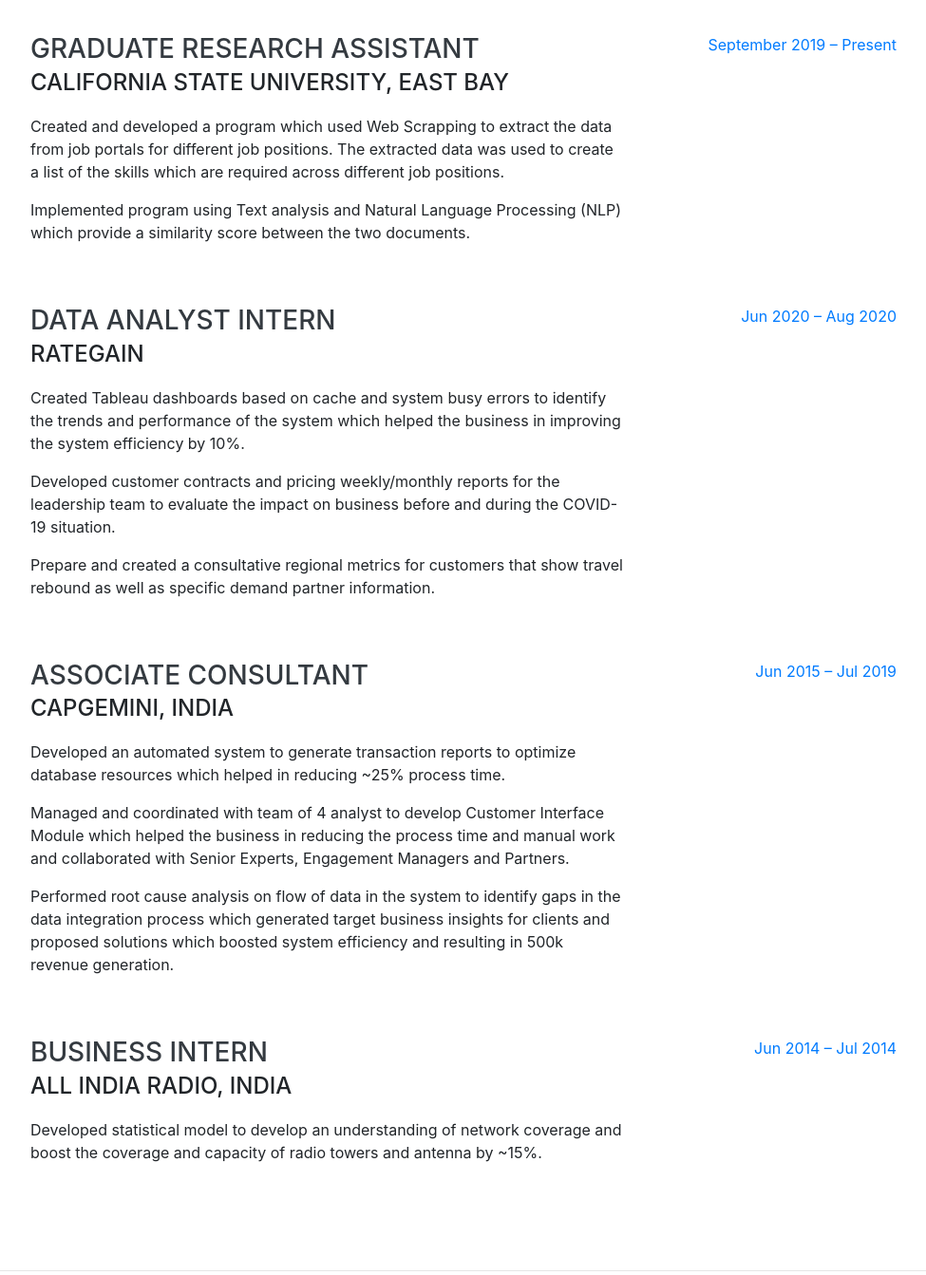
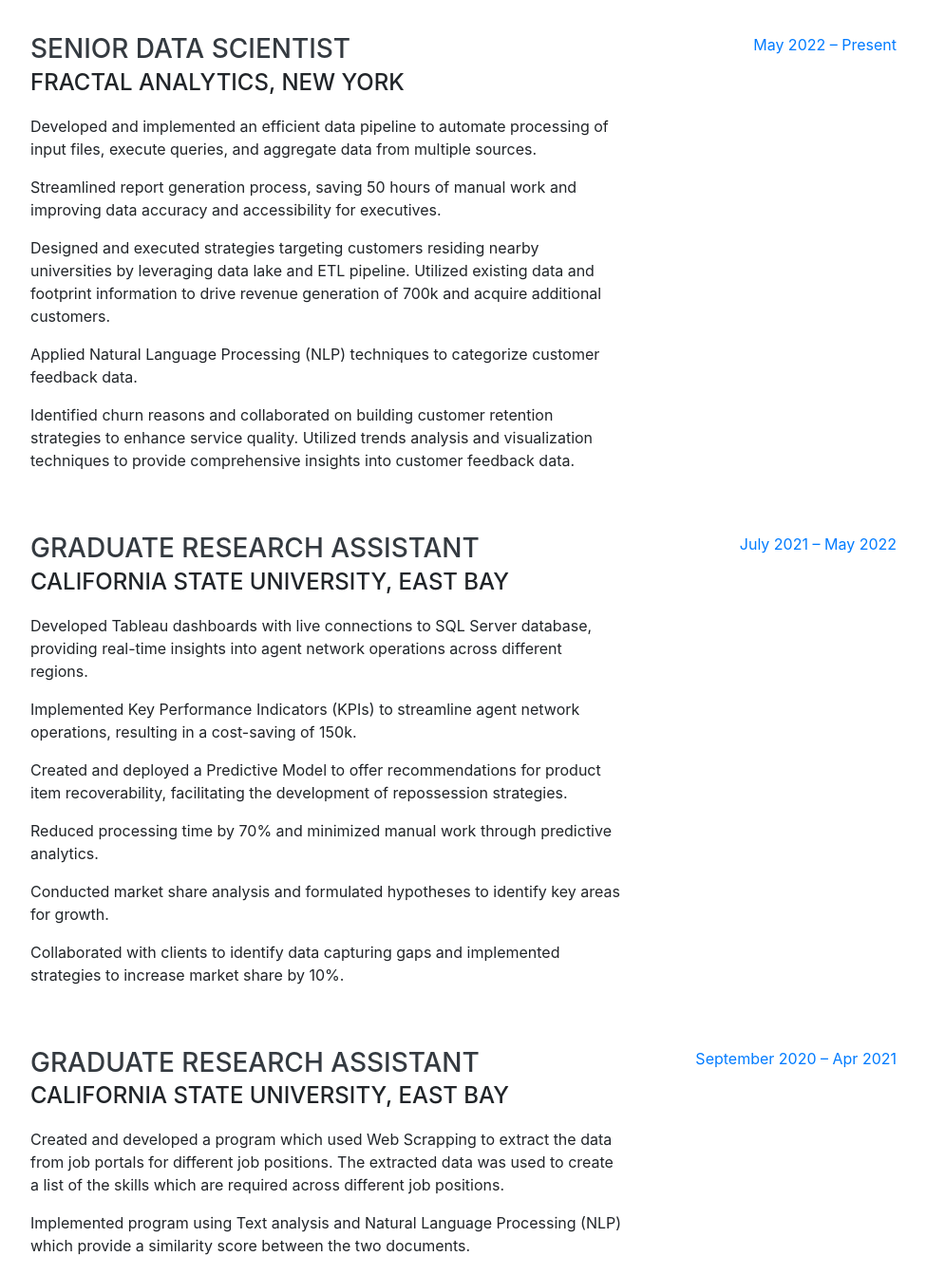
Before and after one commit to arjavkala/arjavkala.github.io, a website with bundled scripts: page index.html in a window 1280 px wide. Shown: the part 900-2243 px from the top of the page at 95% size, without its empty margins (288-1263 px from the left). Built offline with nearby package versions, Linux system fonts and the light colour scheme; a web font is replaced by a local one.

Commit message:
Add files via upload

```diff
--- a/index.html
+++ b/index.html
@@ -69,7 +69,7 @@
         <h1 class="mb-0">Arjav
           <span class="text-primary">Kala</span>
         </h1>
-        <div class="subheading mb-5">510-963-7312 | 25200 Carlos Bee Blvd Apt #268 Hayward, CA, 94542 |
+        <div class="subheading mb-5">510-963-7312 | New York |
           <a href="mailto:name@email.com">arjavk@gmail.com</a>
         </div>
         <p class="lead mb-5">Business & Data Analyst professional comfortable working cross-functionally with external and internal stakeholders and actively looking for a Full-Time opportunity. Consultant with 4 years of work experience, proficient in developing broad understanding of data and ensuring its effectiveness within the given commercial business context
@@ -99,6 +99,42 @@
 
         <div class="resume-item d-flex flex-column flex-md-row justify-content-between mb-5">
           <div class="resume-content">
+            <h3 class="mb-0">Senior Data Scientist </h3>
+            <div class="subheading mb-3">Fractal Analytics, New York </div>
+			<p>Developed and implemented an efficient data pipeline to automate processing of input files, execute queries, and aggregate data from multiple sources.</p>
+			<p>Streamlined report generation process, saving 50 hours of manual work and improving data accuracy and accessibility for executives.</p>
+			<p>Designed and executed strategies targeting customers residing nearby universities by leveraging data lake and ETL pipeline.
+			Utilized existing data and footprint information to drive revenue generation of 700k and acquire additional customers.</p>
+			<p>Applied Natural Language Processing (NLP) techniques to categorize customer feedback data.</p>
+			<p>Identified churn reasons and collaborated on building customer retention strategies to enhance service quality.
+			Utilized trends analysis and visualization techniques to provide comprehensive insights into customer feedback data.</p>
+          </div>
+          <div class="resume-date text-md-right">
+            <span class="text-primary">May 2022 – Present</span>
+          </div>
+        </div>
+
+
+        <div class="resume-item d-flex flex-column flex-md-row justify-content-between mb-5">
+          <div class="resume-content">
+            <h3 class="mb-0">Graduate Research Assistant </h3>
+            <div class="subheading mb-3">California State University, East Bay </div>
+			<p>Developed Tableau dashboards with live connections to SQL Server database, providing real-time insights into agent network operations across different regions.</p>
+			<p>Implemented Key Performance Indicators (KPIs) to streamline agent network operations, resulting in a cost-saving of 150k.</p>
+			<p>Created and deployed a Predictive Model to offer recommendations for product item recoverability, facilitating the development of repossession strategies.</p>
+			<p>Reduced processing time by 70% and minimized manual work through predictive analytics.</p>
+			<p>Conducted market share analysis and formulated hypotheses to identify key areas for growth.</p>
+			<p>Collaborated with clients to identify data capturing gaps and implemented strategies to increase market share by 10%.</p>
+
+          </div>
+          <div class="resume-date text-md-right">
+            <span class="text-primary">July 2021 – May 2022</span>
+          </div>
+        </div>
+
+
+        <div class="resume-item d-flex flex-column flex-md-row justify-content-between mb-5">
+          <div class="resume-content">
             <h3 class="mb-0">Graduate Research Assistant </h3>
             <div class="subheading mb-3">California State University, East Bay </div>
             <p>Created and developed a program which used Web Scrapping to extract the data from job portals for different job positions. The extracted data
@@ -106,7 +142,7 @@
 			<p>Implemented program using Text analysis and Natural Language Processing (NLP) which provide a similarity score between the two documents.</p>
           </div>
           <div class="resume-date text-md-right">
-            <span class="text-primary">September 2019 – Present</span>
+            <span class="text-primary">September 2020 – Apr 2021 </span>
           </div>
         </div>
 
```
